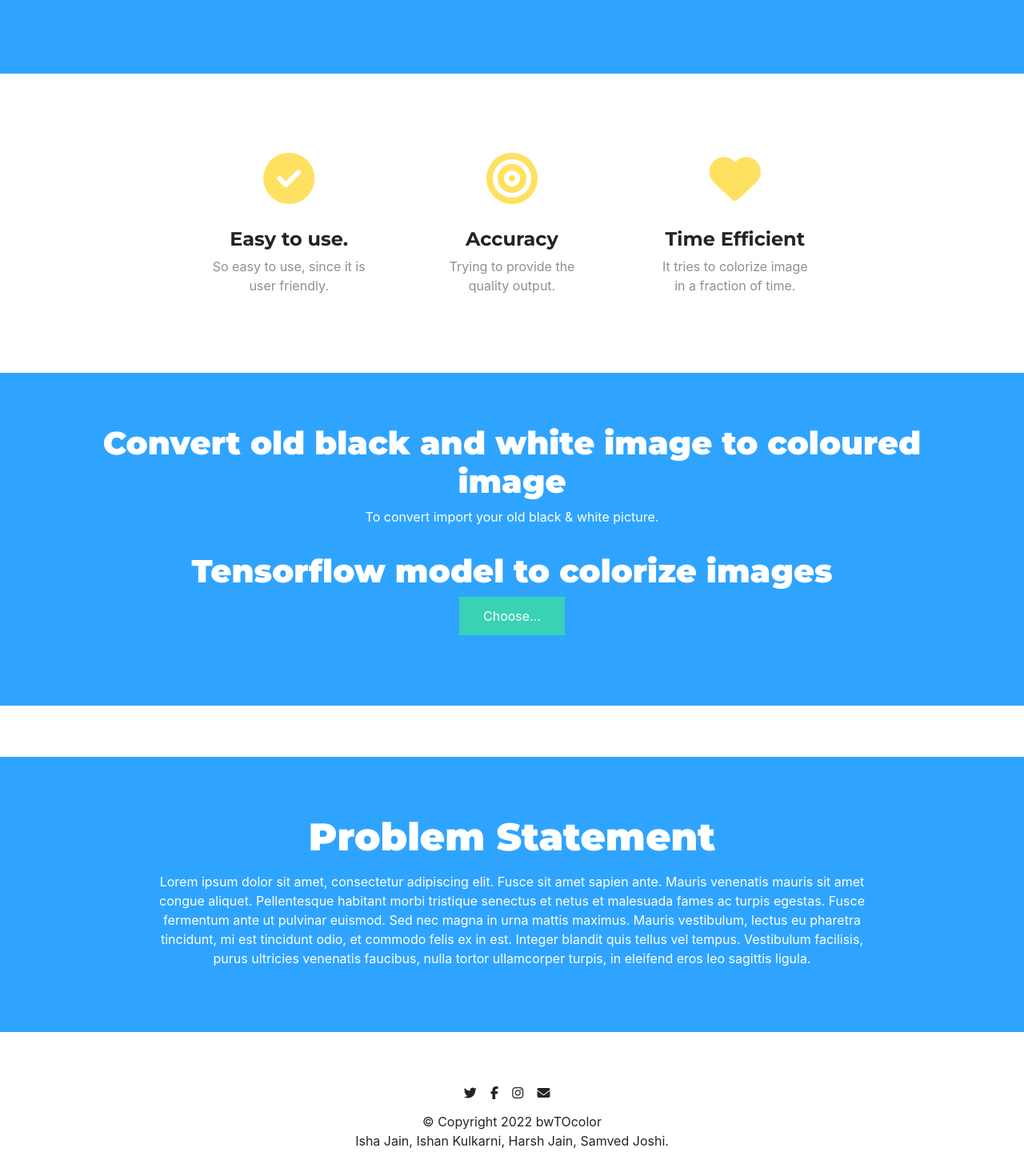
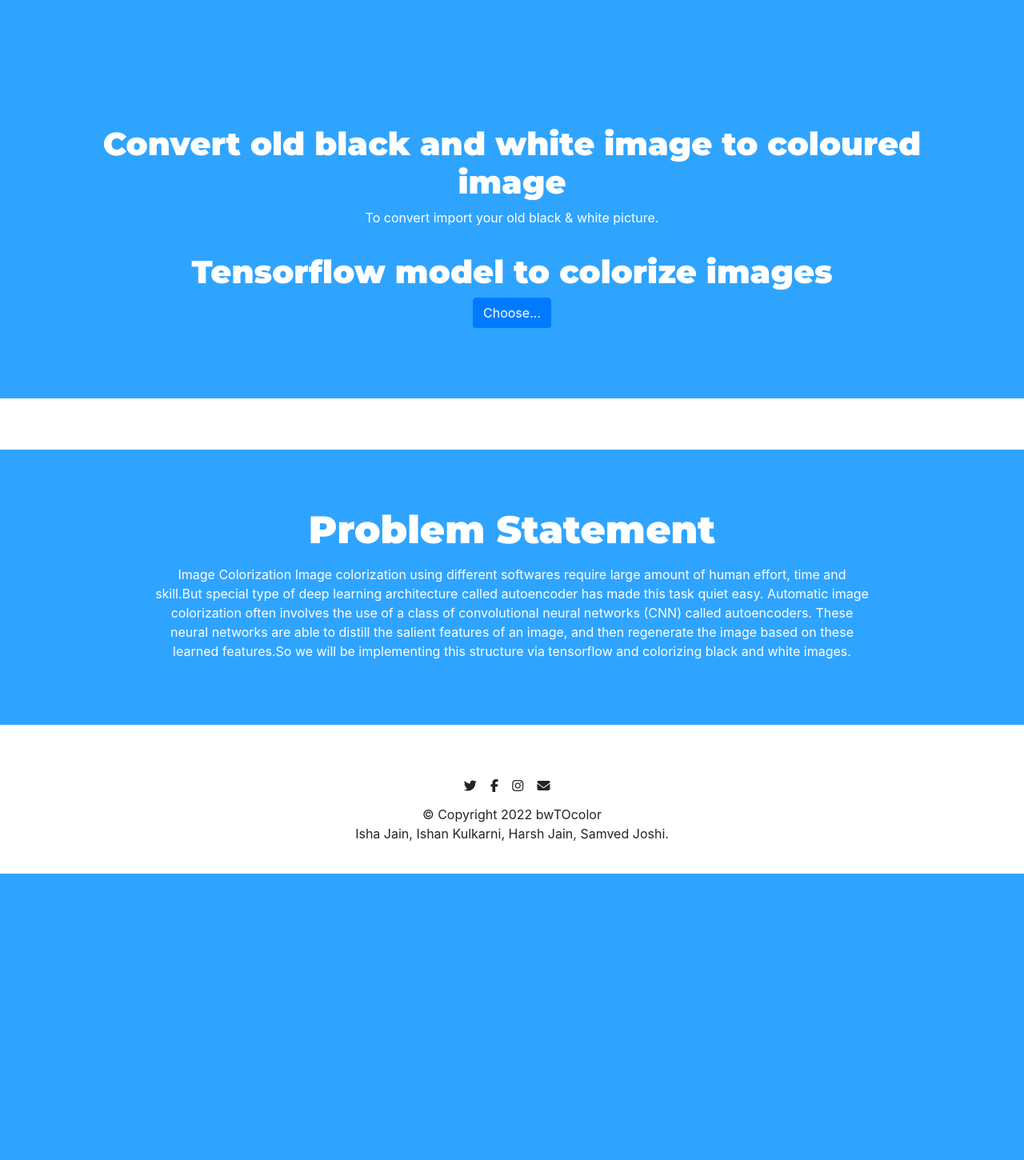
Before and after one commit to harsh3401/ImageColorizer-MLTF, a Flask app: page / in a window 1280 px wide. Shown: the part 462-1912 px from the top of the page at 80% size. After the commit the page ends 1554 px from the top, so only its background shows below. Run offline with Flask 2, Linux system fonts and the light colour scheme; some libraries are stand-ins or nearby versions.

Commit message:
FEATURE:Added upload button & misc styling

```diff
--- a/static/css/main.css
+++ b/static/css/main.css
@@ -20,20 +20,6 @@
     display: none;
 }
 
-.upload-label{
-    display: inline-block;
-    padding: 12px 30px;
-    background: #39D2B4;
-    color: #fff;
-    font-size: 1em;
-    transition: all .4s;
-    cursor: pointer;
-}
-
-.upload-label:hover{
-    background: #34495E;
-    color: #39D2B4;
-}
 
 .loader {
     border: 8px solid #f3f3f3; /* Light grey */
--- a/static/js/main.js
+++ b/static/js/main.js
@@ -4,6 +4,7 @@
   $(".loader").hide();
   $("#result").hide();
   $(".download").hide();
+  $("#upload").hide();
   // Upload Preview
   function readURL(input) {
     if (input.files && input.files[0]) {
@@ -50,6 +51,7 @@
           $(".loader").hide();
           $(".download").show();
           $("#result").show();
+          $("#upload").show();
         }
       },
     });
--- a/templates/base.html
+++ b/templates/base.html
@@ -32,15 +32,7 @@
             </button>
             <div class="collapse navbar-collapse" id="navbarSupportedContent">
               <ul class="navbar-nav ml-auto">
-                <li class="nav-item">
-                  <a class="nav-link" href="#footer">About</a>
-                </li>
-                <li class="nav-item">
-                  <a class="nav-link" href="#pricing">Convert</a>
-                </li>
-                <li class="nav-item">
-                  <a class="nav-link" href="#cta">Contact-Us</a>
-                </li>
+
               </ul>
             </div>
           </nav>
@@ -64,30 +56,6 @@
 
       <!-- Features -->
 
-      <section id="features">
-        <div class="container-fluid">
-          <div class="row">
-            <div class="feature-box col-lg-4 col-md-6 col-sm-12">
-              <i class="icon fas fa-check-circle fa-4x"></i>
-              <h3>Easy to use.</h3>
-              <p>So easy to use, since it is<br>user friendly.</p>
-            </div>
-
-            <div class="feature-box col-lg-4 col-md-6 col-sm-12">
-              <i class="icon fas fa-bullseye fa-4x"></i>
-              <h3>Accuracy</h3>
-              <p>Trying to provide the<br>quality output.</p>
-            </div>
-
-            <div class="feature-box col-lg-4 col-md-6 col-sm-12">
-              <i class="icon fas fa-heart fa-4x"></i>
-              <h3>Time Efficient</h3>
-              <p>It tries to colorize image <br>in a fraction of time.</p>
-            </div>
-          </div>
-        </div>
-
-      </section>
 
       <!-- convert -->
 
@@ -108,12 +76,8 @@
       <section id="cta">
 
         <h3>Problem Statement</h3>
-        <p>Lorem ipsum dolor sit amet, consectetur adipiscing elit. Fusce sit amet sapien ante. Mauris venenatis mauris sit
-          amet congue aliquet. Pellentesque habitant morbi tristique senectus et netus et malesuada fames ac turpis egestas.
-          Fusce fermentum ante ut pulvinar euismod. Sed nec magna in urna mattis maximus. Mauris vestibulum, lectus eu
-          pharetra tincidunt, mi est tincidunt odio, et commodo felis ex in est. Integer blandit quis tellus vel tempus.
-          Vestibulum facilisis, purus ultricies venenatis faucibus, nulla tortor ullamcorper turpis, in eleifend eros leo
-          sagittis ligula.</p>
+        <p>Image Colorization
+          Image colorization using different softwares require large amount of human effort, time and skill.But special type of deep learning architecture called autoencoder has made this task quiet easy. Automatic image colorization often involves the use of a class of convolutional neural networks (CNN) called autoencoders. These neural networks are able to distill the salient features of an image, and then regenerate the image based on these learned features.So we will be implementing this structure via tensorflow and colorizing black and white images.</p>
       </section>
 
 
--- a/templates/index.html
+++ b/templates/index.html
@@ -4,7 +4,7 @@
 
 <div>
     <form id="upload-file" method="post" enctype="multipart/form-data">
-        <label for="imageUpload" class="upload-label">
+        <label for="imageUpload" class="btn btn-primary">
             Choose...
         </label>
         <input type="file" name="imageUpload" id="imageUpload" accept=".png, .jpg, .jpeg">
@@ -16,15 +16,16 @@
             </div>
         </div>
         <div>
-            <button type="button" class="btn btn-primary btn-lg " id="btn-predict">Predict!</button>
+            <button type="button" class="btn btn-primary btn-xl" id="btn-predict">Predict!</button>
         </div>
     </div>
 
     <div class="loader" style="display:none;"></div>
 
 
-<a class="b btn btn-dark btn-lg download" id="download"  style="display:none;" href="{{ url_for('.download') }}" download>Download</a>
+<a class="btn btn-primary btn-xl my-2 download" id="download"  style="display:none;" href="{{ url_for('.download') }}" download>Download</a>
 
 </div>
-<a class="b btn btn-dark btn-lg result" id="result" href="{{ url_for('.download') }}" target="_blank" >Preview Image</a>
+<a class="btn btn-primary btn-xl my-2 result " id="result" href="{{ url_for('.download') }}" target="_blank" >Preview Image</a>
+<a class="btn btn-primary btn-xl my-2 result " id="upload" href="{{ url_for('.render_html') }}" >Upload another image</a>
 {% endblock %}
```
Also changed, not shown: static/predictions/prediction17.jpg (deleted), static/predictions/prediction18.jpg (deleted).
